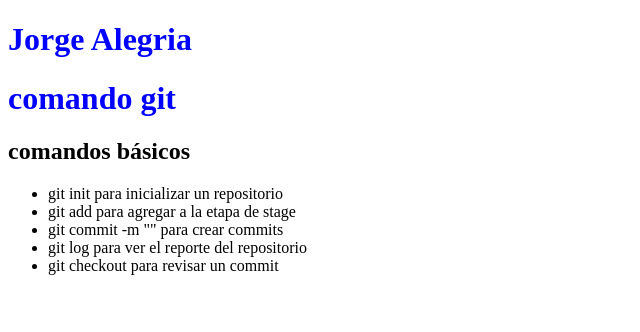
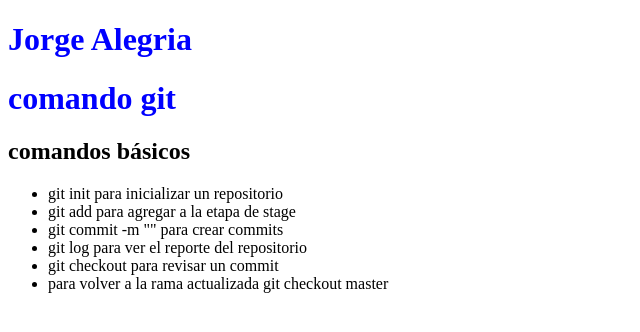
Before and after one commit to Alegreman/comandos_git, a plain HTML site: page index.html in a window 1280 px wide. Shown: the whole page, without its empty margins (0-640 px from the left). Drawn offline with Linux system fonts and the light colour scheme.

Commit message:
añadi comando checkout master

```diff
--- a/index.html
+++ b/index.html
@@ -15,6 +15,7 @@
         <li>git commit -m "" para crear commits</li>
         <li> git log para ver el reporte del repositorio </li>
         <li>git checkout para revisar un commit</li>
+        <li>para volver a la rama actualizada git checkout master</li>
     </ul>
 </body>
 </html>
```
